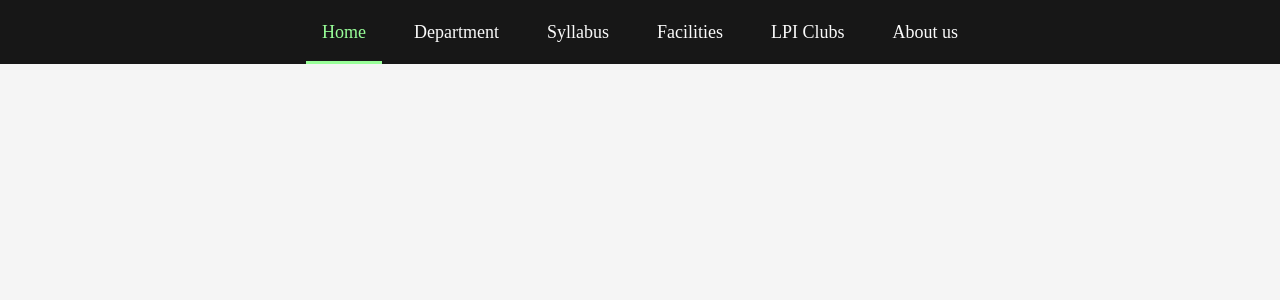
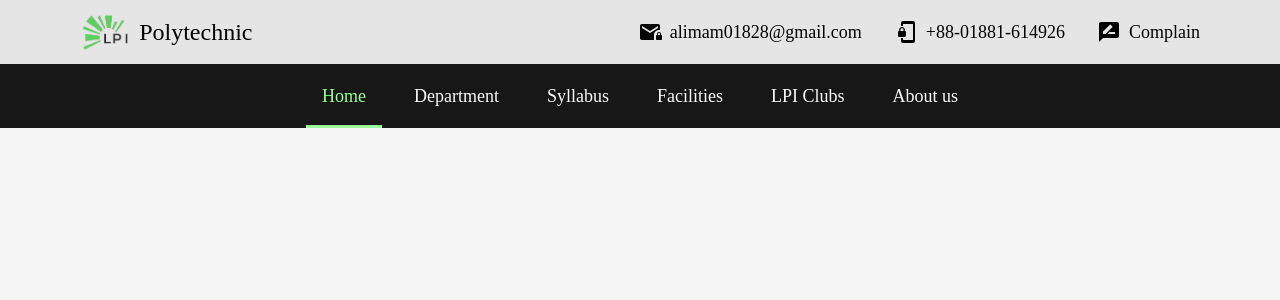
Before and after one commit to al-imam/lpi, a React (Vite) app: page / in a window 1280 px wide. Shown: the top 300 px of the page. Built offline with nearby package versions, Linux system fonts and the light colour scheme.

Commit message:
create header component

```diff
--- a/src/App.jsx
+++ b/src/App.jsx
@@ -1,7 +1,13 @@
 import Navbar from "./components/Navbar/Navbar";
+import Header from "./components/Header/Header";
 
 function App() {
-  return <Navbar />;
+  return (
+    <>
+      <Header />
+      <Navbar />
+    </>
+  );
 }
 
 export default App;
--- /dev/null
+++ b/src/components/Header/Header.jsx
@@ -0,0 +1,35 @@
+import SchoolIcon from "@mui/icons-material/School";
+import MailLockIcon from "@mui/icons-material/MailLock";
+import PhonelinkLockIcon from "@mui/icons-material/PhonelinkLock";
+import RateReviewIcon from "@mui/icons-material/RateReview";
+import classes from "./header.module.css";
+
+export default function Header() {
+  return (
+    <header className={classes.main}>
+      <div className={classes.header}>
+        <a className={classes.logo} href="/">
+          <img className={classes.img} src="/assets/lpi.png" alt="Logo" />{" "}
+          Polytechnic
+        </a>
+        <ul className={classes.items}>
+          <li>
+            <a href="mailto:alimam01828@gmail.com" className={classes.item}>
+              <MailLockIcon /> alimam01828@gmail.com
+            </a>
+          </li>
+          <li>
+            <a href="tel:+8801881614926" className={classes.item}>
+              <PhonelinkLockIcon /> +88-01881-614926
+            </a>
+          </li>
+          <li>
+            <a href="/complain" className={classes.item}>
+              <RateReviewIcon /> Complain
+            </a>
+          </li>
+        </ul>
+      </div>
+    </header>
+  );
+}
--- /dev/null
+++ b/src/components/Header/header.module.css
@@ -0,0 +1,39 @@
+:root {
+  --header-size: 4rem;
+}
+
+.main {
+  background-color: var(--gray-200);
+}
+
+.header {
+  height: var(--header-size);
+  max-width: 70rem;
+  display: flex;
+  justify-content: space-between;
+  align-items: center;
+  margin-inline: auto;
+}
+
+.logo {
+  font-size: 1.5rem;
+  display: flex;
+  align-items: center;
+  gap: 0.5rem;
+}
+
+.img {
+  height: calc(var(--header-size) * 0.8);
+}
+
+.items {
+  display: flex;
+  gap: 2rem;
+}
+
+.item {
+  display: flex;
+  align-items: center;
+  gap: 0.5rem;
+  font-size: 1.125rem;
+}
```
Also changed, not shown: 1 other file (tests, documents, lock files or other folders).
